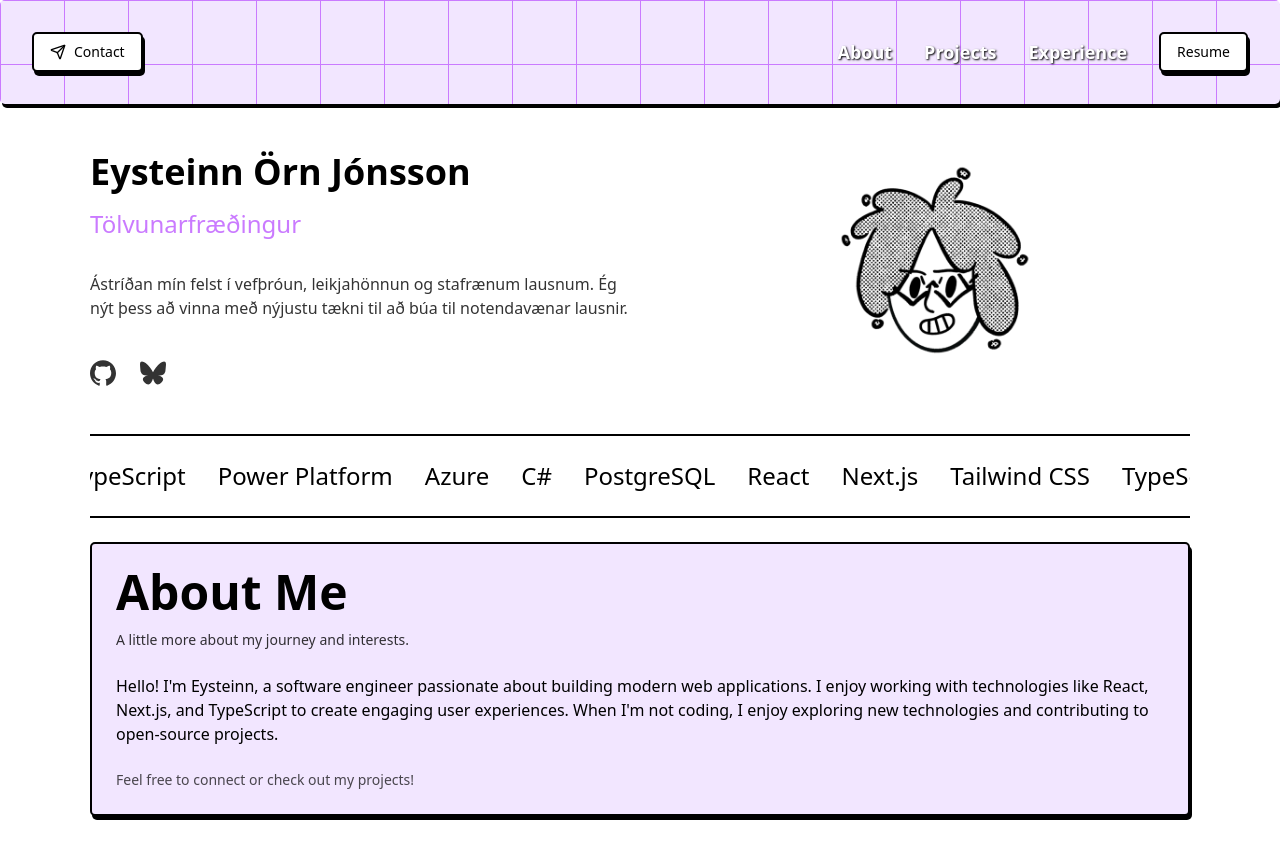
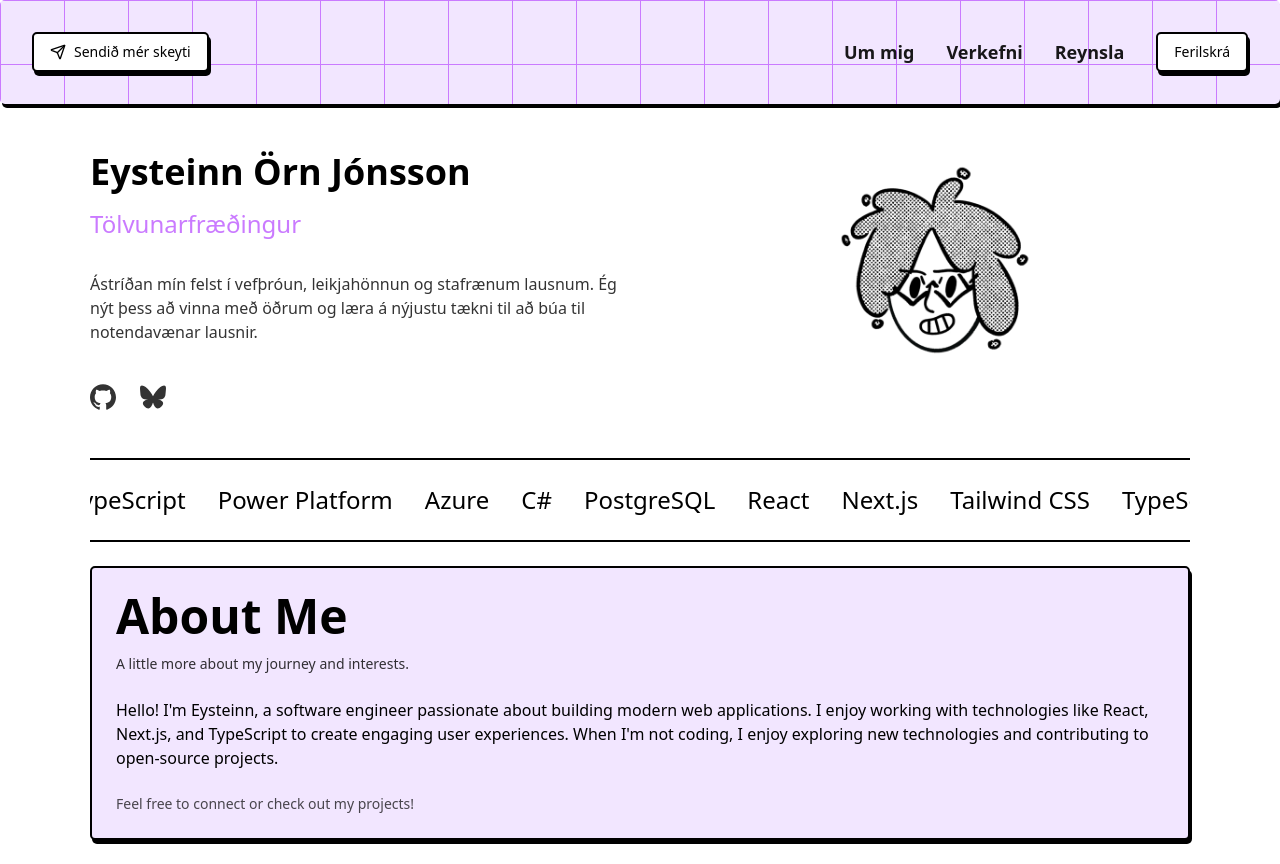
Before and after one commit to Eysteinn-Orn/portfolio, a Next.js app: page /about in a window 1280 px wide. Before the commit the page ends 840 px from the top, so only its background shows below. Built offline with nearby package versions, Linux system fonts and the light colour scheme.

Commit message:
feat: add Icelandic resume and update navigation labels for localization

```diff
--- a/src/app/about/page.tsx
+++ b/src/app/about/page.tsx
@@ -26,9 +26,9 @@ export default function AboutPage() {
       <Hero
         name="Eysteinn Örn Jónsson"
         jobTitle="Tölvunarfræðingur"
-        description="Ástríðan mín felst í vefþróun, leikjahönnun og stafrænum lausnum. Ég nýt þess að vinna með nýjustu tækni til að búa til notendavænar lausnir."
+        description="Ástríðan mín felst í vefþróun, leikjahönnun og stafrænum lausnum. Ég nýt þess að vinna með öðrum og læra á nýjustu tækni til að búa til notendavænar lausnir."
         githubUrl="https://github.com/eysteinn-orn"
-        blueskyUrl="https://bsky.app/profile/eysteinn.bsky.social" // Replace with your Bluesky URL
+        blueskyUrl="https://bsky.app/profile/eysteinn.bsky.social"
         imageUrl="/notion-face.png"
       />
       <div className="space-y-6 container mx-auto px-2rem">
--- a/src/components/navbar.tsx
+++ b/src/components/navbar.tsx
@@ -10,27 +10,27 @@ export default function Navbar() {
             className="cursor-pointer inline-flex items-center text-primary justify-center whitespace-nowrap rounded-base text-sm transition-all focus-visible:outline-none focus-visible:ring-2 focus-visible:ring-slate-950 focus-visible:ring-offset-2 disabled:pointer-events-none disabled:opacity-50 px-4 py-2"
             variant="neutral">
               <Send />
-            Contact
+            Sendið mér skeyti
         </Button>
       </a>
 
         <nav className="flex items-center justify-end gap-8">
 
-            <Link href="/about" className="text-lg font-semibold text-white hover:text-main" style={{ textShadow: `1px 1px 2px var(--border)` }}>
-            About
+            <Link href="/about" className="text-lg font-semibold text-foreground/90 hover:text-main transition-colors duration-150 ease-in-out">
+            Um mig
             </Link>
 
-            <Link href="/projects" className="text-lg font-semibold text-white hover:text-main" style={{ textShadow: `1px 1px 2px var(--border)` }}>
-            Projects
+            <Link href="/projects" className="text-lg font-semibold text-foreground/90 hover:text-main transition-colors duration-150 ease-in-out">
+            Verkefni
             </Link>
 
-            <Link href="/experience" className="text-lg font-semibold text-white hover:text-main" style={{ textShadow: `1px 1px 2px var(--border)` }}>
-            Experience
+            <Link href="/experience" className="text-lg font-semibold text-foreground/90 hover:text-main transition-colors duration-150 ease-in-out">
+            Reynsla
             </Link>
 
             <Button variant="neutral">
-                <a href="/resume.pdf" download>
-                    Resume
+                <a href="/resume-eysteinn.pdf" download>
+                    Ferilskrá
                 </a>
             </Button>
         </nav>
```
Also changed, not shown: 1 other file (tests, documents, lock files or other folders).
